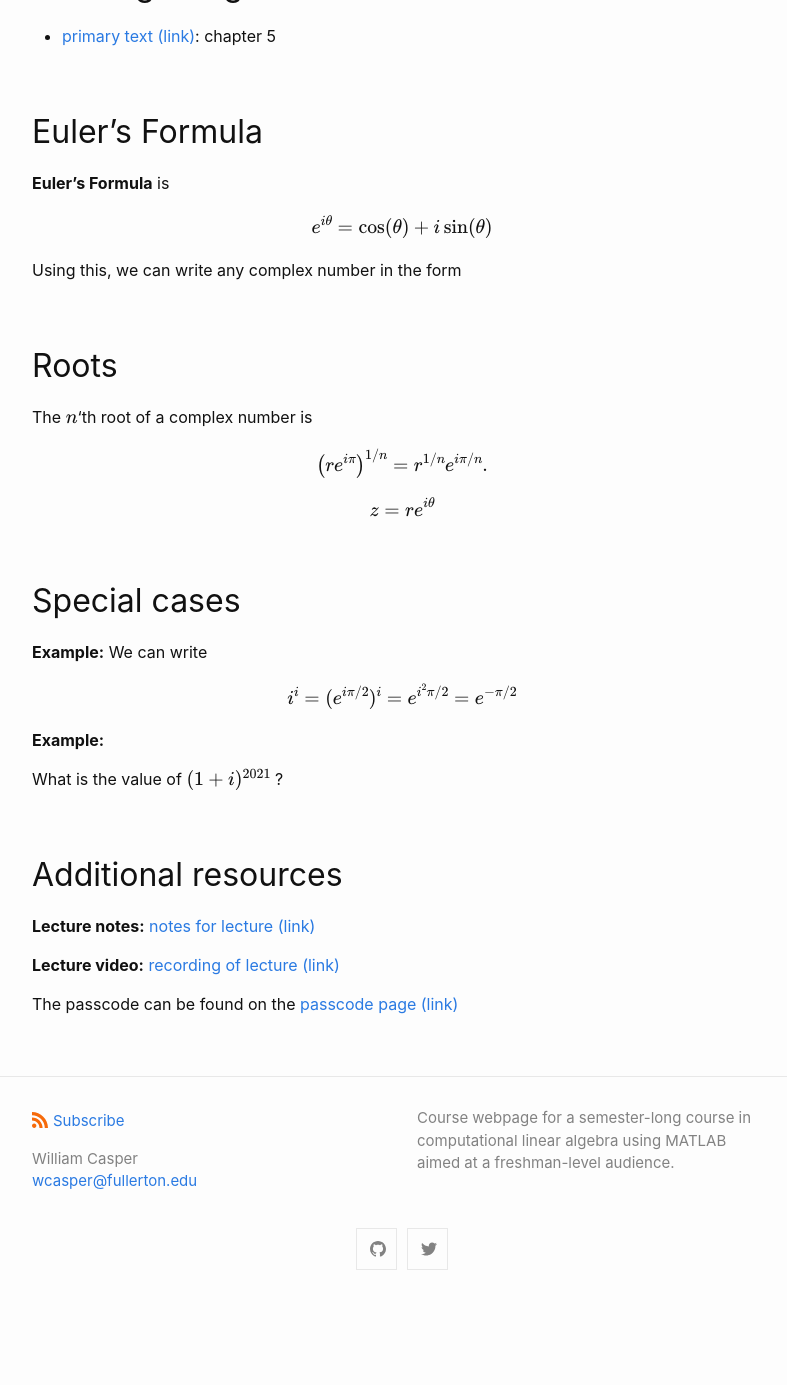
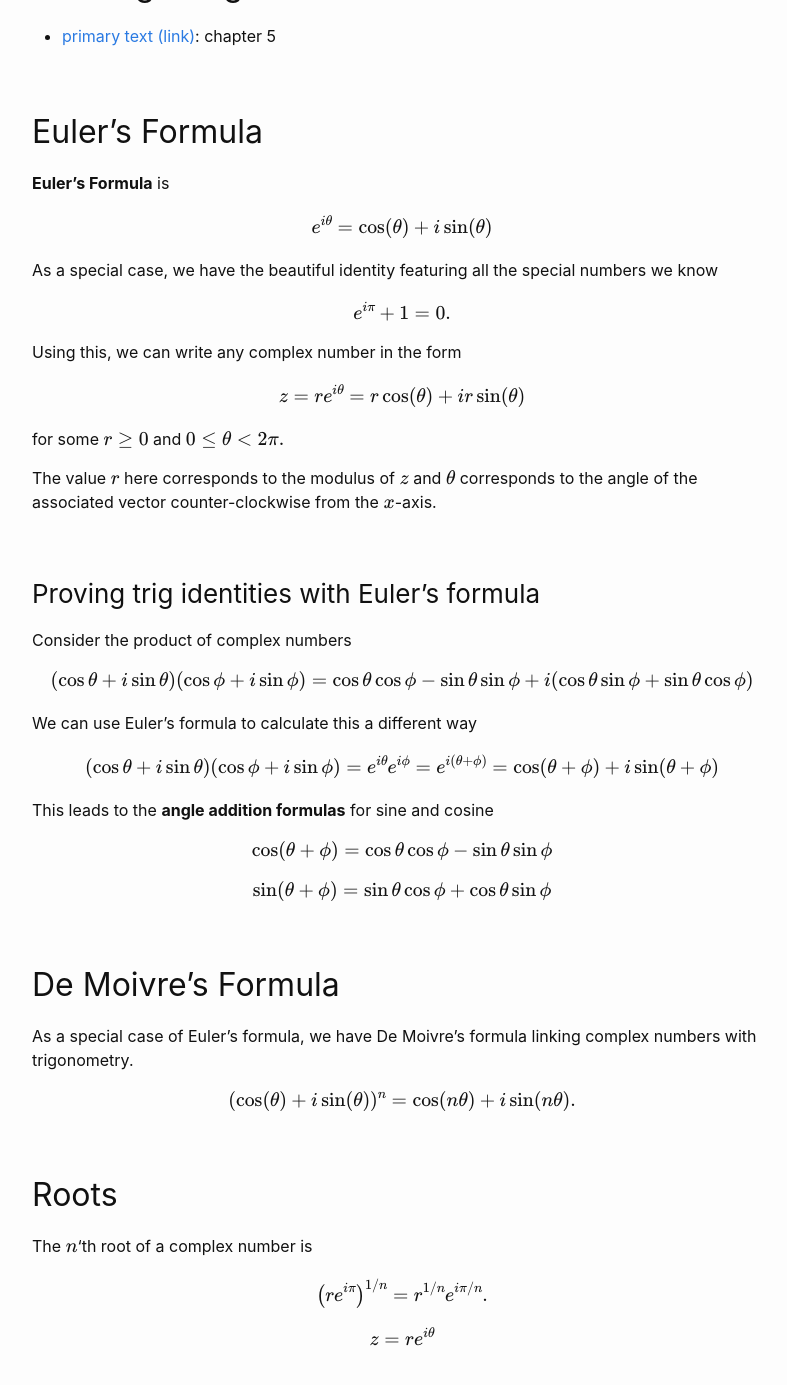
Before and after one commit to wcasper/math107spring2021, a Jekyll site: the page built from _posts/2021-03-17-Week-8-Lecture-14.md, in a window 1280 px wide and 1400 px high, scrolled down 524 px. Shown: the top 1385 px of the window, without its empty margins (238-1025 px from the left). Built offline with Jekyll 4.4.1, drawn with Linux system fonts in a browser that asks for light colours; before the commit the page ends 1829 px from its top, so only the background shows below that; some of the changed text lies outside the part shown.

Commit message:
expanded topic

```diff
--- a/_posts/2021-03-17-Week-8-Lecture-14.md
+++ b/_posts/2021-03-17-Week-8-Lecture-14.md
@@ -20,7 +20,40 @@ Notes and highlights from lecture
 
 $$e^{i\theta} = \cos(\theta) + i\sin(\theta)$$
 
+As a special case, we have the beautiful identity featuring all the special numbers we know
+
+$$e^{i\pi} + 1 = 0.$$
+
 Using this, we can write any complex number in the form
+
+$$z=re^{i\theta} = r\cos(\theta) + ir\sin(\theta)$$
+
+for some $$r\geq0$$ and $$0\leq \theta<2\pi.$$
+
+The value $$r$$ here corresponds to the modulus of $$z$$ and $$\theta$$ corresponds to the angle of the associated vector counter-clockwise from the $$x$$-axis.
+
+
+### Proving trig identities with Euler's formula
+
+Consider the product of complex numbers
+
+$$(\cos\theta + i\sin\theta)(\cos\phi + i\sin\phi) = \cos\theta\cos\phi-\sin\theta\sin\phi + i(\cos\theta\sin\phi + \sin\theta\cos\phi)$$
+
+We can use Euler's formula to calculate this a different way
+
+$$(\cos\theta + i\sin\theta)(\cos\phi + i\sin\phi) = e^{i\theta}e^{i\phi} = e^{i(\theta+\phi)} = \cos(\theta+\phi) + i\sin(\theta + \phi)$$
+
+This leads to the **angle addition formulas** for sine and cosine
+
+$$\cos(\theta + \phi) = \cos\theta\cos\phi-\sin\theta\sin\phi$$
+
+$$\sin(\theta + \phi) = \sin\theta\cos\phi+\cos\theta\sin\phi$$
+
+
+## De Moivre's Formula
+As a special case of Euler's formula, we have De Moivre's formula linking complex numbers with trigonometry.
+
+$$(\cos(\theta) + i\sin(\theta))^n = \cos(n\theta) + i\sin(n\theta).$$
 
 ## Roots
 
@@ -42,6 +75,12 @@ $$i^i = (e^{i\pi/2})^i =  e^{i^2\pi/2} = e^{-\pi/2}$$
 What is the value of $$(1 + i)^{2021}$$ ?
 
 
+## Roots of unity
+
+An **n'th root of unity** is a complex number  $$z$$ satisfying $$z^n=1$$.  From the degree, we expect this equation to have $$n$$ solutions, ie. $$n$$ roots of unity.  These are given by
+
+$$z = e^{2\pi ik/n} = \cos(2\pi k/n) + i\sin(2\pi k/n),\quad k=0,1,\dots, n-1$$
+
 ## Additional resources
 
 **Lecture notes:** <a target="_parent" href="https://wcasper.github.io/math107spring2021/extras/notes/2021-03-10-Note-13-45.pdf">notes for lecture (link)</a>
```
